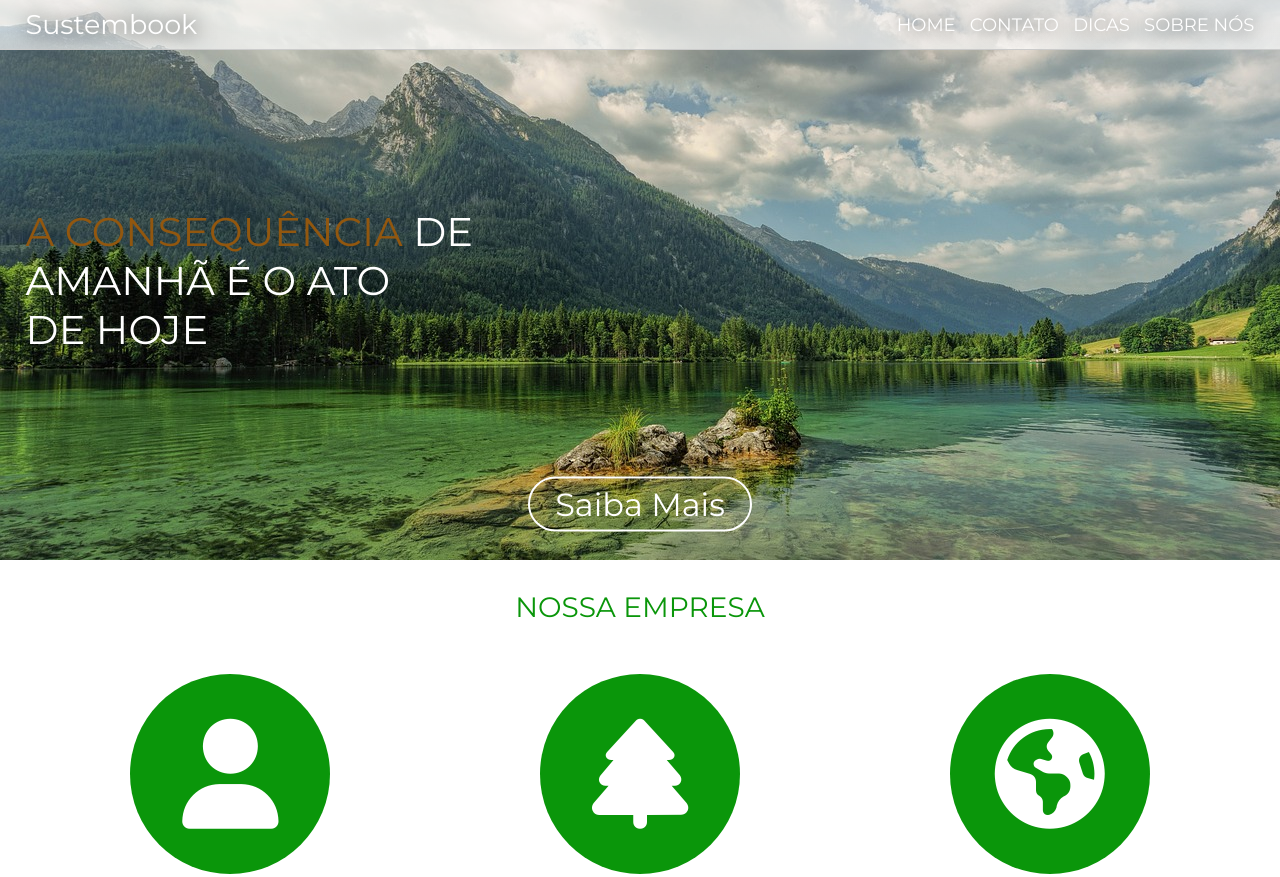
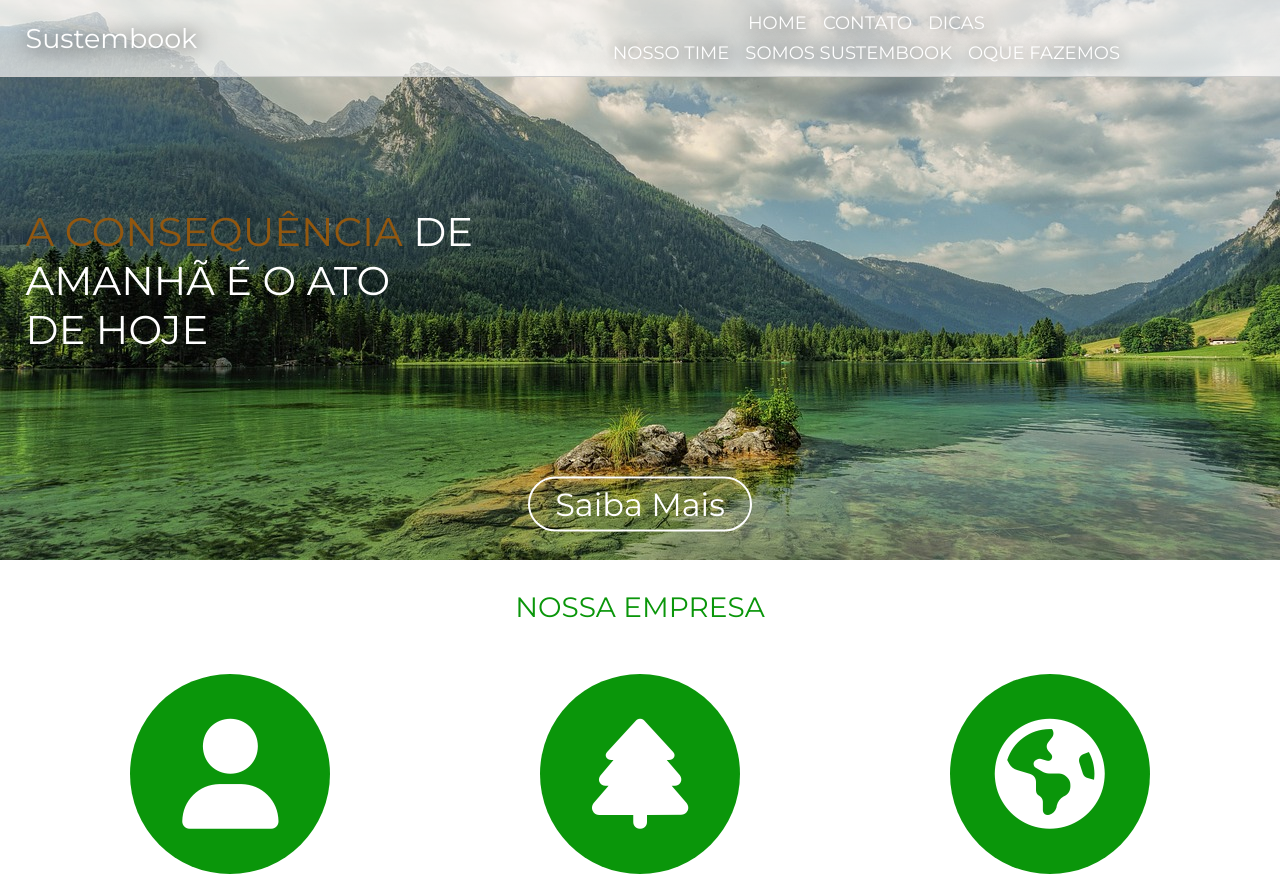
Before and after one commit to AwesomeWolf22/Sustembook, a plain HTML site: page index.html in a window 1280 px wide. Shown: the top 877 px of the page. Drawn offline with Linux system fonts and the light colour scheme.

Commit message:
Novos links no header

```diff
--- a/css/style.css
+++ b/css/style.css
@@ -76,18 +76,26 @@ header .links a:hover {
 header ul {
     margin-left: auto;
     list-style: none;
+    justify-content: center;
+}
+
+header ul .line {
+    width: 100%;
+    justify-content: center;
+    margin: 4px 0;
 }
 
 header li {
     display: inline-block;
-    margin: 0 5px;
+    margin: 0 8px;
+    position: relative;
 }
 
-header li:first-of-type {
+header ul > li:first-of-type {
     margin-left: 0;
 }
 
-header li:last-of-type {
+header ul> li:last-of-type {
     margin-right: 0;
 }
 
@@ -653,6 +661,15 @@ header.center-logo {
         margin: 20px auto;
     }
 
+    header .logo {
+        padding-bottom: 12px;
+    }
+
+    header .links {
+        width: 100%;
+        text-align: center;
+    }
+
 }
 
 /*? Screen >= 768px < 992px Medium TABLET -------------------------------------------------------------------------------------------------------------- */
@@ -686,6 +703,10 @@ header.center-logo {
         margin-top: 16px;
     }
 
+    section.fazemos .w50.flex {
+        padding-top: 30px;
+    }
+
 }
 
 /*? Screen >= 0px < 576px Extra Small Phone ------------------------------------------------------------------------------------------------------------ */
@@ -705,14 +726,7 @@ header.center-logo {
         height: 300px;
     }
 
-    header .logo {
-        padding-bottom: 12px;
-    }
 
-    header .links {
-        width: 100%;
-        text-align: center;
-    }
 
 }
 
--- a/index.html
+++ b/index.html
@@ -48,12 +48,20 @@
 
             </div><!--logo-->
 
-            <ul class="links">
+            <ul class="links flex">
 
-                <li><a goto="home" href="" class="go">HOME</a></li>
-                <li><a goto="contato" href="" class="go">CONTATO</a></li>
-                <li><a goto="dicas" href="" class="go">DICAS</a></li>
-                <li><a goto="sobre" href="" class="go">SOBRE NÓS</a></li>
+                <div class="line flex">
+                    <li><a goto="home" href="" class="go">HOME</a></li>
+                    <li><a goto="contato" href="" class="go">CONTATO</a></li>
+                    <li><a goto="dicas" href="" class="go">DICAS</a></li>
+                </div><!--line-->
+
+                <div class="line flex">
+                    <li><a goto="sobre" href="" class="go">NOSSO TIME</a></li>
+                    <li><a goto="somos" href="" class="go">SOMOS SUSTEMBOOK</a></li>
+                    <li><a goto="fazemos" href="" class="go">OQUE FAZEMOS</a></li>
+                </div><!--line-->
+
 
             </ul>
 
@@ -381,17 +389,7 @@
 
     </section><!--sobre-->
 
-    <section class="empresa">
-
-        <div class="container">
-
-
-
-        </div><!--container-->
-
-    </section><!--empresa-->
-
-    <section class="somos-sustembook">
+    <section class="somos-sustembook" id="somos">
 
         <div class="container">
 
@@ -405,7 +403,7 @@
 
     </section><!--somos-sustembook-->
 
-    <section class="fazemos">
+    <section class="fazemos" id="fazemos">
 
         <div class="container flex">
 
```
